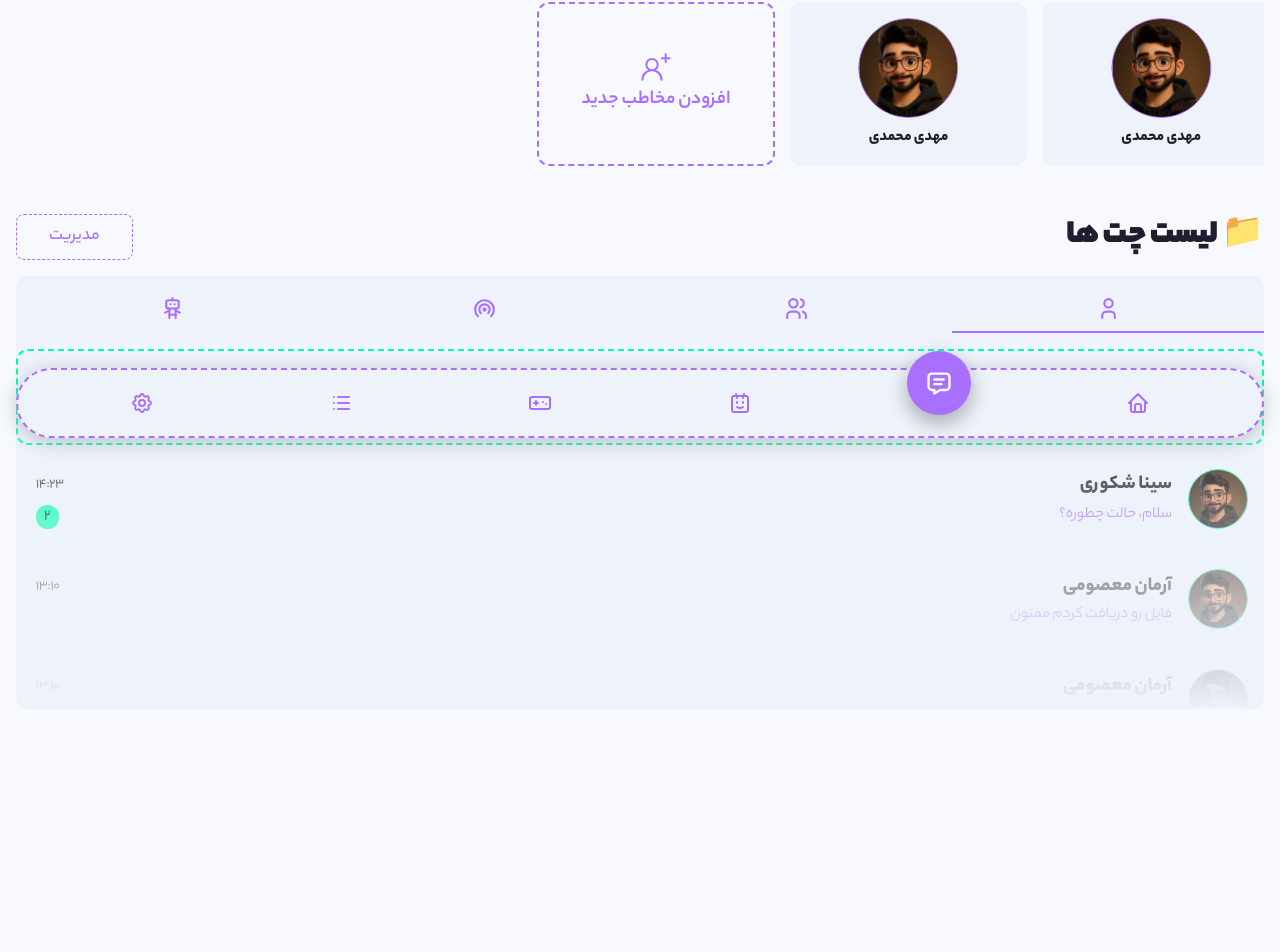
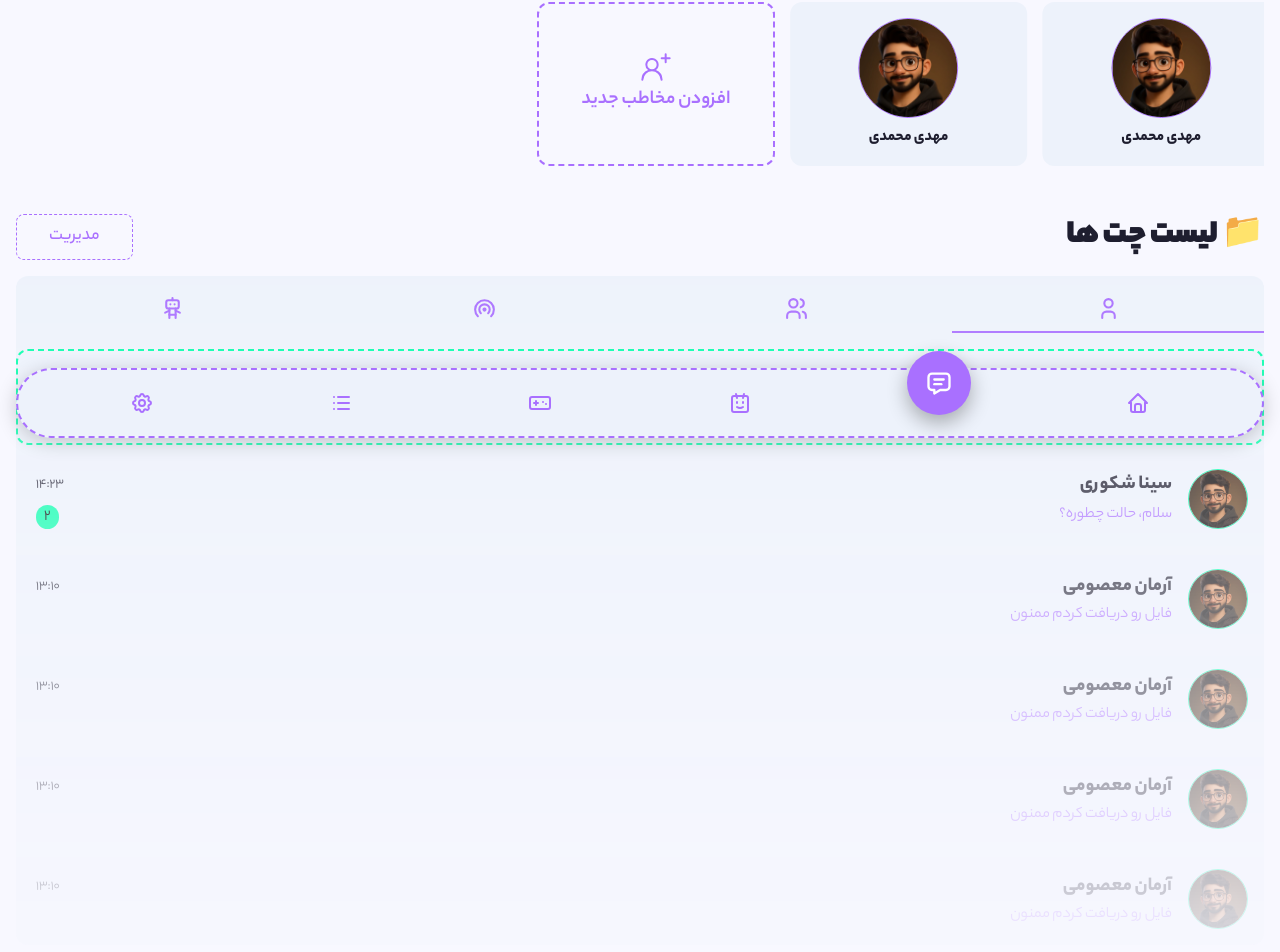
Before and after one commit to Morteza-Hoseinzadeh/zichat, a Next.js app in the folder client/: page / in a window 1280 px wide. Shown: the part 346-1298 px from the top of the page. Before the commit the page ends 1167 px from the top, so only its background shows below. Built offline with nearby package versions, Linux system fonts and the light colour scheme.

Commit message:
Change effect position

```diff
--- a/client/src/app/page.tsx
+++ b/client/src/app/page.tsx
@@ -39,7 +39,9 @@ export default function Page() {
         </AnimatedMotion>
 
         <AnimatedMotion>
-          <ChatsList />
+          <Box sx={fade_content}>
+            <ChatsList />
+          </Box>
         </AnimatedMotion>
 
         <motion.div variants={containerVariants}>
@@ -49,3 +51,8 @@ export default function Page() {
     </Box>
   );
 }
+
+const fade_content = {
+  maskImage: 'linear-gradient(to bottom, rgba(0, 0, 0, 1) 10%, rgba(0, 0, 0, 0) 100%)',
+  overflow: 'auto',
+};
--- a/client/src/components/chats-list/chatsList.tsx
+++ b/client/src/components/chats-list/chatsList.tsx
@@ -117,7 +117,6 @@ export default function ChatsList() {
 
         {[0, 1, 2, 3].map((tabIndex) => (
           <CustomTabPanel key={tabIndex} value={value} index={tabIndex}>
-            <Box sx={{ ...fade_content, maxHeight: '45vh', overflowY: 'hidden' }}>
             <motion.div variants={itemVariants}>
               <ZichatNewsPinned handleGetChatData={handleGetChatData} />
               {mock
@@ -150,18 +149,12 @@ export default function ChatsList() {
                   </Box>
                 ))}
             </motion.div>
-            </Box>
           </CustomTabPanel>
         ))}
       </Box>
     </Box>
   );
 }
-
-const fade_content = {
-  maskImage: 'linear-gradient(to bottom, rgba(0, 0, 0, 1) 10%, rgba(0, 0, 0, 0) 100%)',
-  overflow: 'auto',
-};
 
 const styles = {
   chats_container: {
```
Lines whose indentation alone changed are shown as unchanged.
